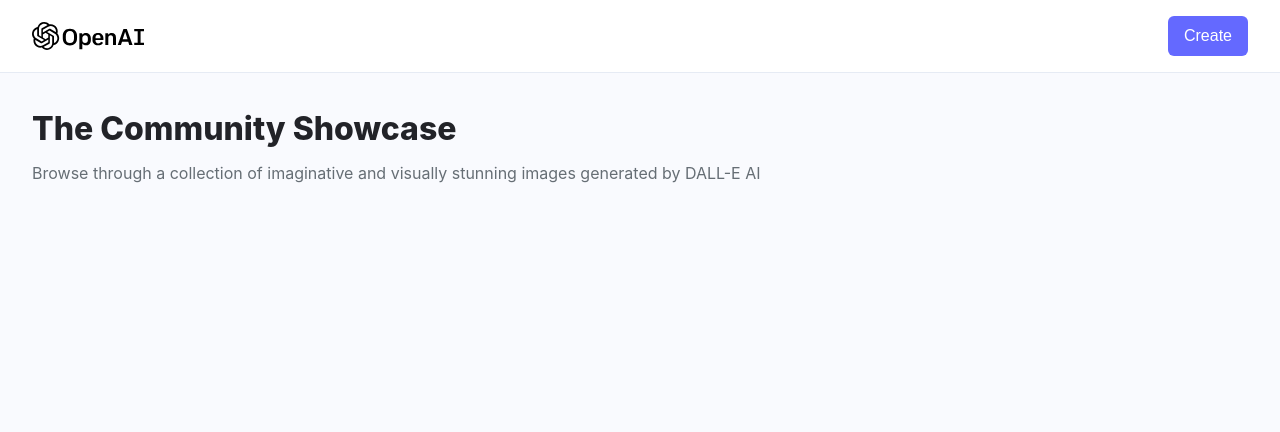
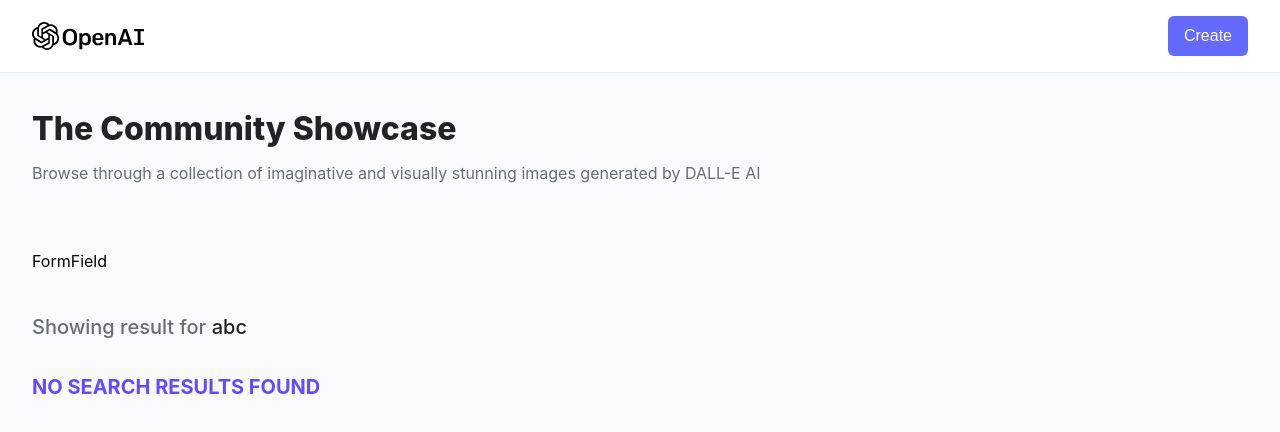
Before and after one commit to Leslielu7/dalle_clone, a React (Vite) app in the folder client/: page / in a window 1280 px wide. Shown: the top 432 px of the page. Built offline with nearby package versions, Linux system fonts and the light colour scheme; a web font is replaced by a local one.

Commit message:
Add presentation part of Homepage

```diff
--- a/client/src/pages/Home.jsx
+++ b/client/src/pages/Home.jsx
@@ -2,9 +2,19 @@
 
 import {Loader, Card, FormField} from '../components';
 
+const RenderCards = ({data, title}) =>{
+    if(data?.length > 0){
+        return data.map((post)=> <Card key={post._id}{...post}/>)
+    }
+    return(
+        <h2 className="mt-5 font-bold text-[#6449ff] text-xl uppercase">{title}</h2>
+    )
+}
+
 const Home = () => {
   const [loading, setLoading] = useState(false);
   const [allPosts, setAllPosts] = useState(null);
+  const [searchText, setSearchText] = useState('abc');
 
 
   return (
@@ -13,6 +23,39 @@
             <h1 className="font-extrabold text-[#222328] text-[32px]">The Community Showcase</h1>
             <p className="mt-2 text-[#666e75] text-[16px] max-w-500px">Browse through a collection of imaginative and visually stunning images generated by DALL-E AI</p>
         </div>
+
+        <div className="mt-16">
+            <FormField/>
+        </div>
+
+        <div className="mt-10">
+            {loading ? (
+                <div className="flex justify-center items-center">
+                    <Loader/>
+                </div>
+            ):(
+                <>
+                {searchText && (
+                    <h2 className="font-medium text-[#666e75] text-xl mb-3">
+                        Showing result for <span className="text-[#222328]">{searchText}</span>
+                    </h2>
+                )}
+                <div className="grid lg:grid-cols-4 sm:grid-cols-3 xm:grid-cols-2 grid-cols-1 gap-3">
+                    {searchText ? (
+                        <RenderCards
+                         data={[]}
+                         title="No search results found"
+                         />
+                    ):(
+                        <RenderCards
+                        data={[]}
+                        title="No posts found"
+                        />
+                    )}
+                </div>
+                </>
+            )}
+        </div>
     </section>
   )
 }
```
